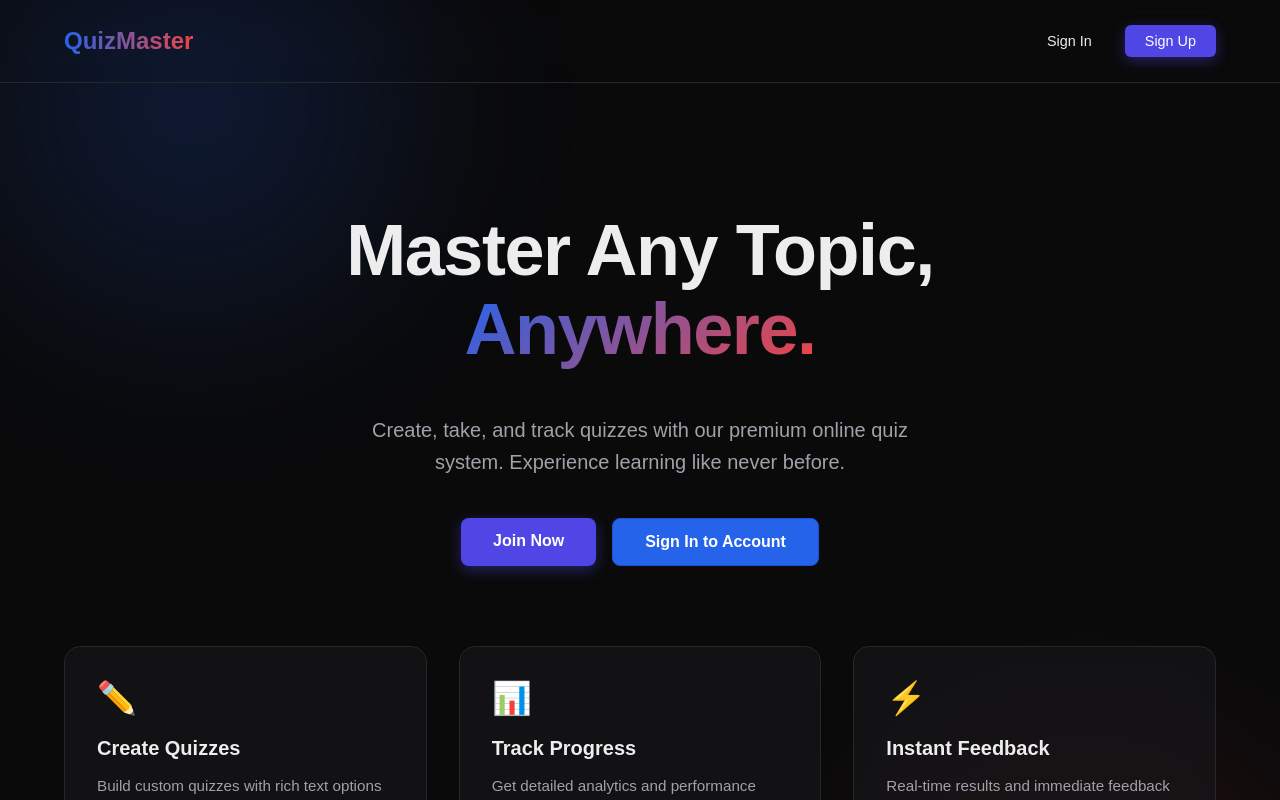
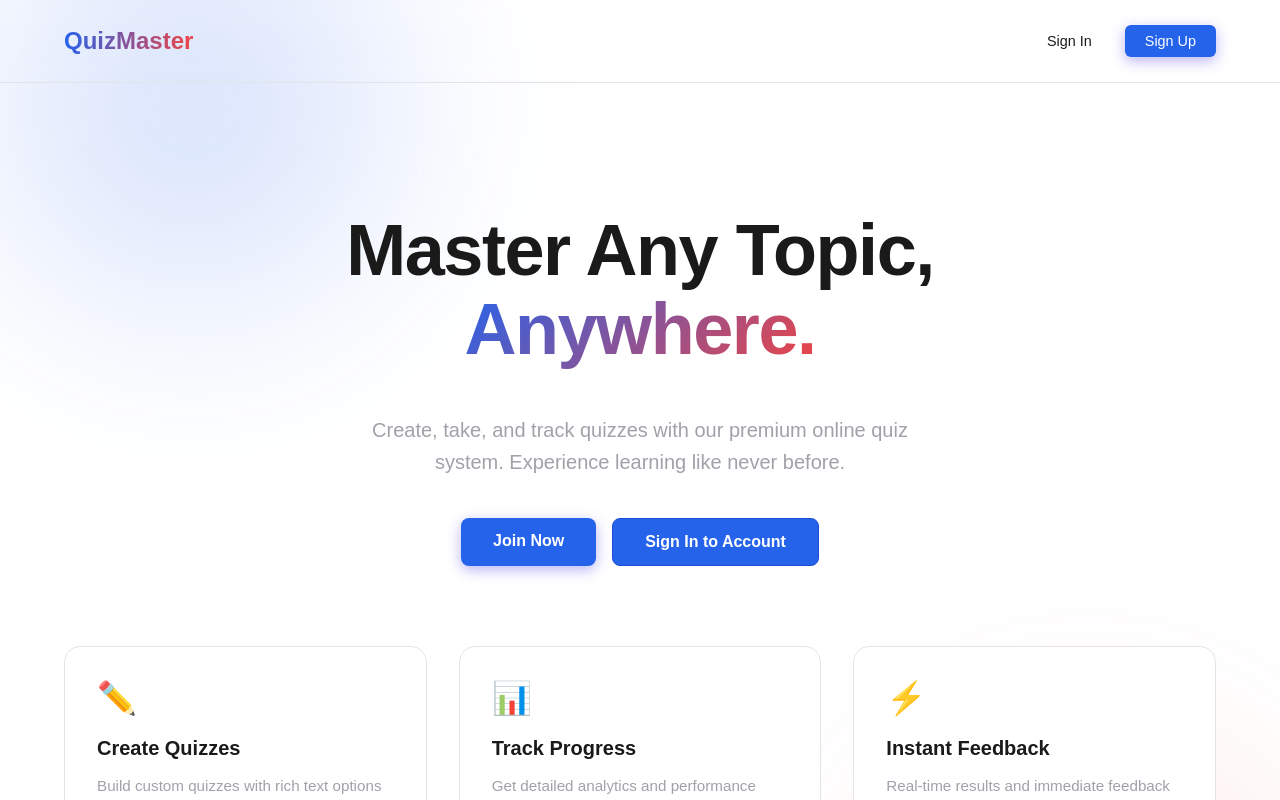
Before and after one commit to sanjanapanji/OnlineQuizSystem, a Next.js app in the folder frontend/: page / in a window 1280 px wide. Shown: the top 800 px of the page. Built offline with nearby package versions, Linux system fonts and the light colour scheme.

Commit message:
Fix: Sync globals.css with light theme and update metadata to resolve preloading warnings

```diff
--- a/frontend/app/globals.css
+++ b/frontend/app/globals.css
@@ -1,12 +1,12 @@
 :root {
-  --background: #0a0a0b;
-  --foreground: #ededed;
-  --primary: #4f46e5;
-  --primary-hover: #4338ca;
-  --secondary: #1f2937;
-  --secondary-hover: #374151;
-  --border: #27272a;
-  --card-bg: rgba(24, 24, 27, 0.6);
+  --background: #ffffff;
+  --foreground: #1a1a1a;
+  --primary: #2563eb;
+  --primary-hover: #1d4ed8;
+  --secondary: #f4f4f5;
+  --secondary-hover: #e4e4e7;
+  --border: #e4e4e7;
+  --card-bg: #ffffff;
 }
 
 
--- a/frontend/app/layout.js
+++ b/frontend/app/layout.js
@@ -12,8 +12,8 @@ const geistMono = Geist_Mono({
 });
 
 export const metadata = {
-  title: "Create Next App",
-  description: "Generated by create next app",
+  title: "QuizMaster - Premium Online Testing",
+  description: "A premium online quiz system for engineering students and educators.",
 };
 
 export default function RootLayout({ children }) {
```
